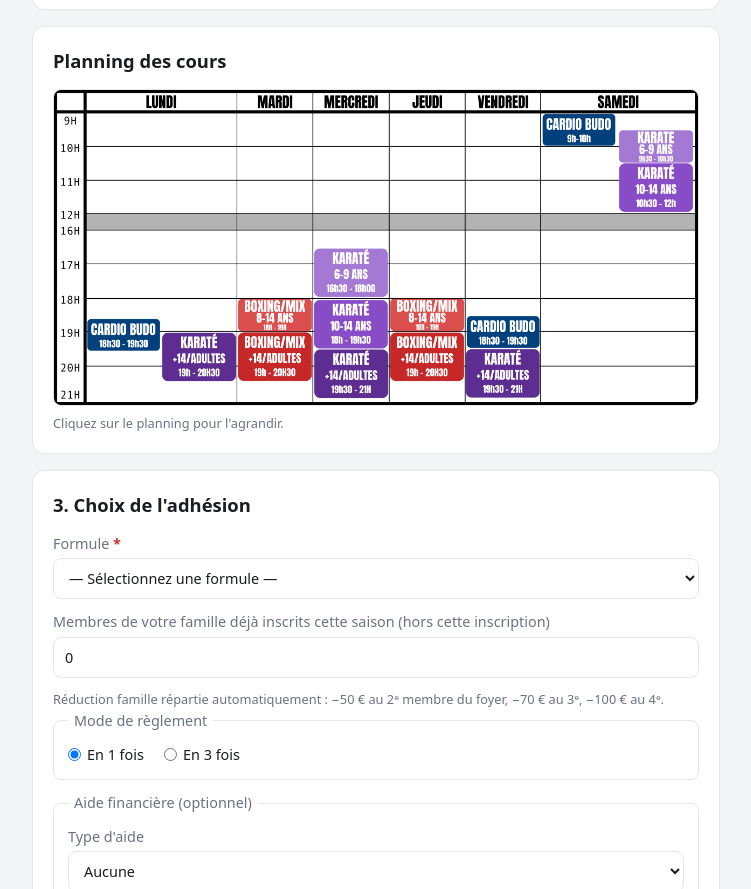
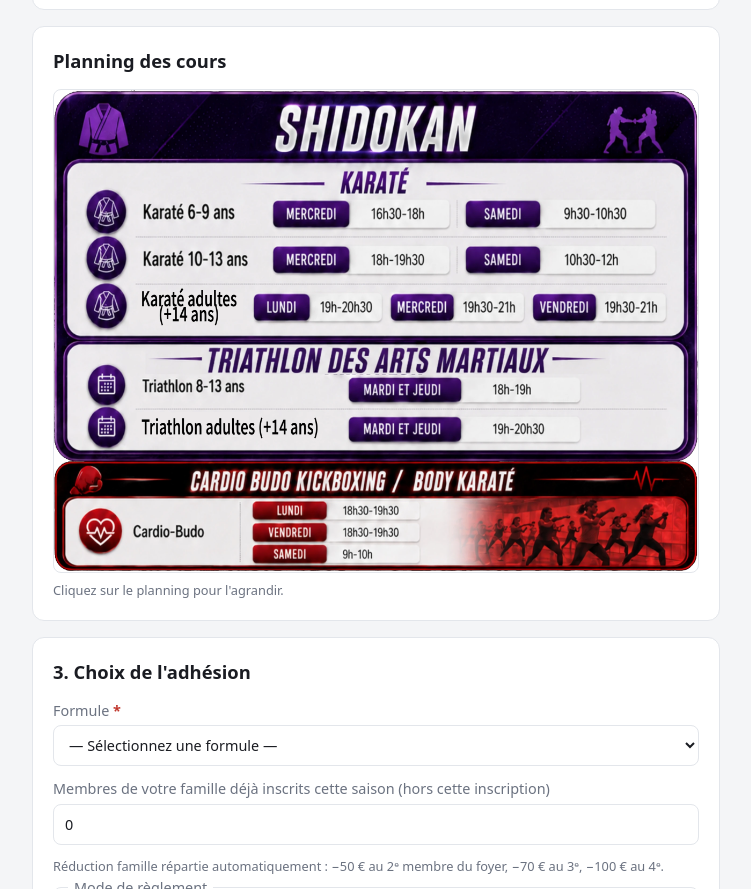
Before and after one commit to D4ryl00/slk-inscription, a website built with Vite: page src/index.html in a window 1280 px wide. Shown: the part 1530-2419 px from the top of the page, without its empty margins (264-1015 px from the left). Built offline with nearby package versions, Linux system fonts and the light colour scheme.

Commit message:
Planning: swap in the 2026-2027 schedule, as WebP
The club's new planning replaces the Boxing/Mix slots with a single
"Triathlon des arts martiaux" section and restates the Cardio-Budo days
(Monday, Friday, Saturday — unchanged).

The source PNG weighed 5.1 MB, 12x the image it replaces. Resized to
2400px wide and encoded as WebP q90 it lands at 351 KB, under the former
413 KB PNG, with the text still sharp at full zoom.

```diff
--- a/src/index.html
+++ b/src/index.html
@@ -69,9 +69,9 @@
         <!-- ── Class schedule ──────────────────────────────────────── -->
         <section class="card" id="planningCard">
           <h2>Planning des cours</h2>
-          <a href="/planning-slk.png" target="_blank" rel="noopener">
-            <img class="planning" src="/planning-slk.png"
-              alt="Planning hebdomadaire des cours (Karaté, Boxing/Mix, Cardio Budo) du lundi au samedi" />
+          <a href="/planning-slk.webp" target="_blank" rel="noopener">
+            <img class="planning" src="/planning-slk.webp"
+              alt="Planning hebdomadaire des cours (Karaté, Triathlon des arts martiaux, Cardio Budo) du lundi au samedi" />
           </a>
           <p class="hint">Cliquez sur le planning pour l'agrandir.</p>
         </section>
```
Also changed, not shown: public/planning-slk.png (deleted), public/planning-slk.webp (added).
